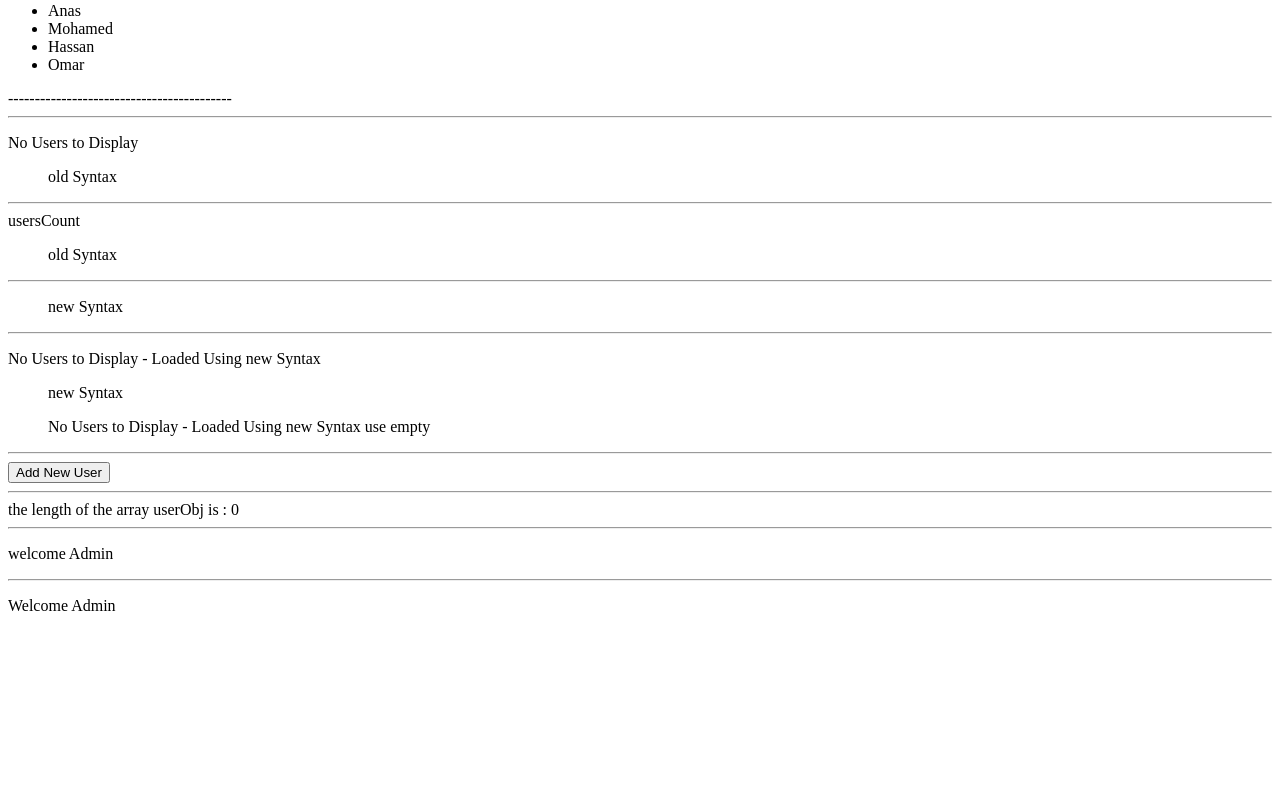
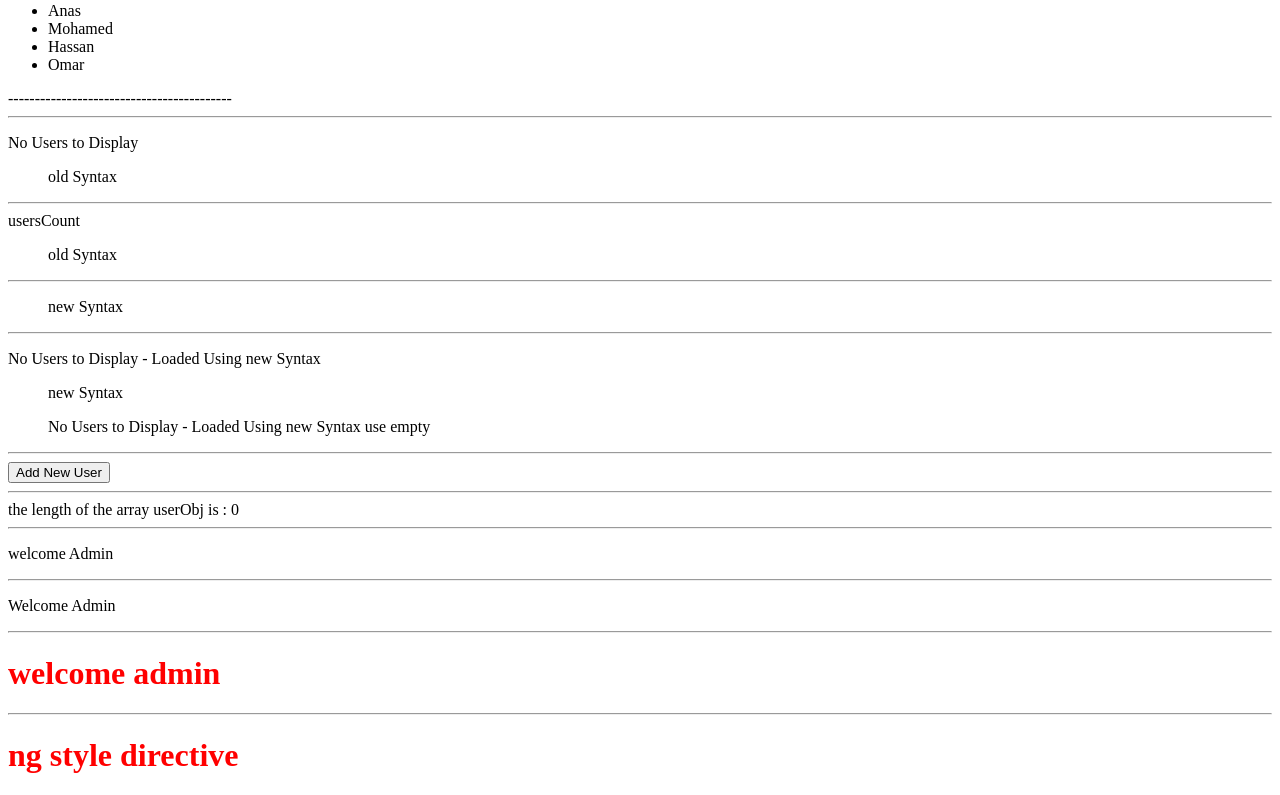
Before and after one commit to seeyassine/Angular-Learn, an Angular app: page / in a window 1280 px wide. Shown: the part 2434-3229 px from the top of the page. Before the commit the page ends 3065 px from the top, so only its background shows below. Built offline with nearby package versions, Linux system fonts and the light colour scheme.

Commit message:
83: Style and ngStyle directive the best is ngStyle

```diff
--- a/src/app/components/directives/directives.component.html
+++ b/src/app/components/directives/directives.component.html
@@ -275,3 +275,16 @@ the length of the array userObj is :
         <p>Please login</p>
     }
 }
+
+
+<hr>
+
+<h1 [style.color]="Isloggedin? 'green' : 'red'"
+    [style.textTransform]="Isloggedin? 'uppercase' : 'lowercase'">welcome Admin</h1>
+
+<hr>
+
+<h1 [ngStyle]="{
+    color: Isloggedin? 'green' : 'red',
+    textTransform: Isloggedin? 'uppercase' : 'lowercase'
+}">Ng Style directive</h1>
```
